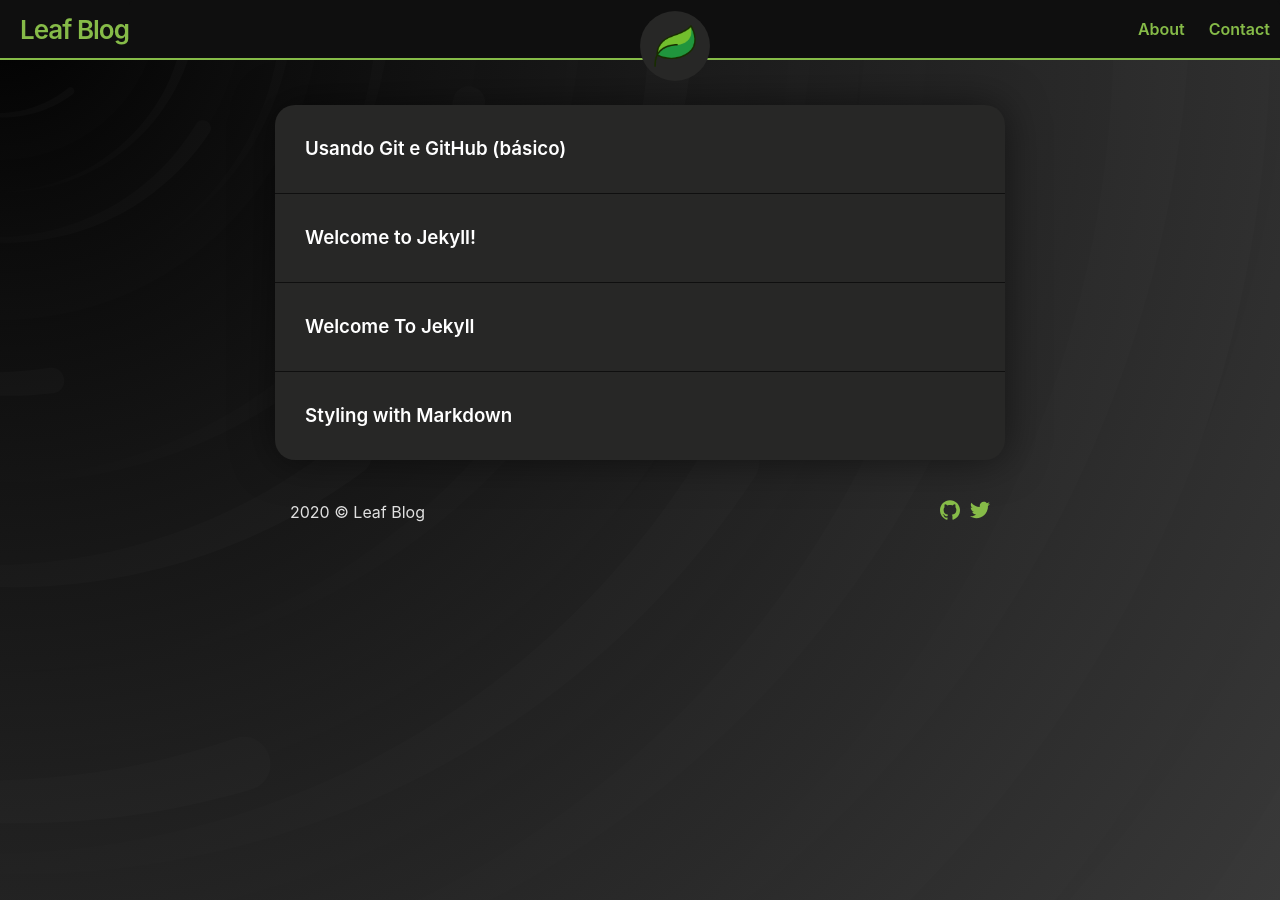
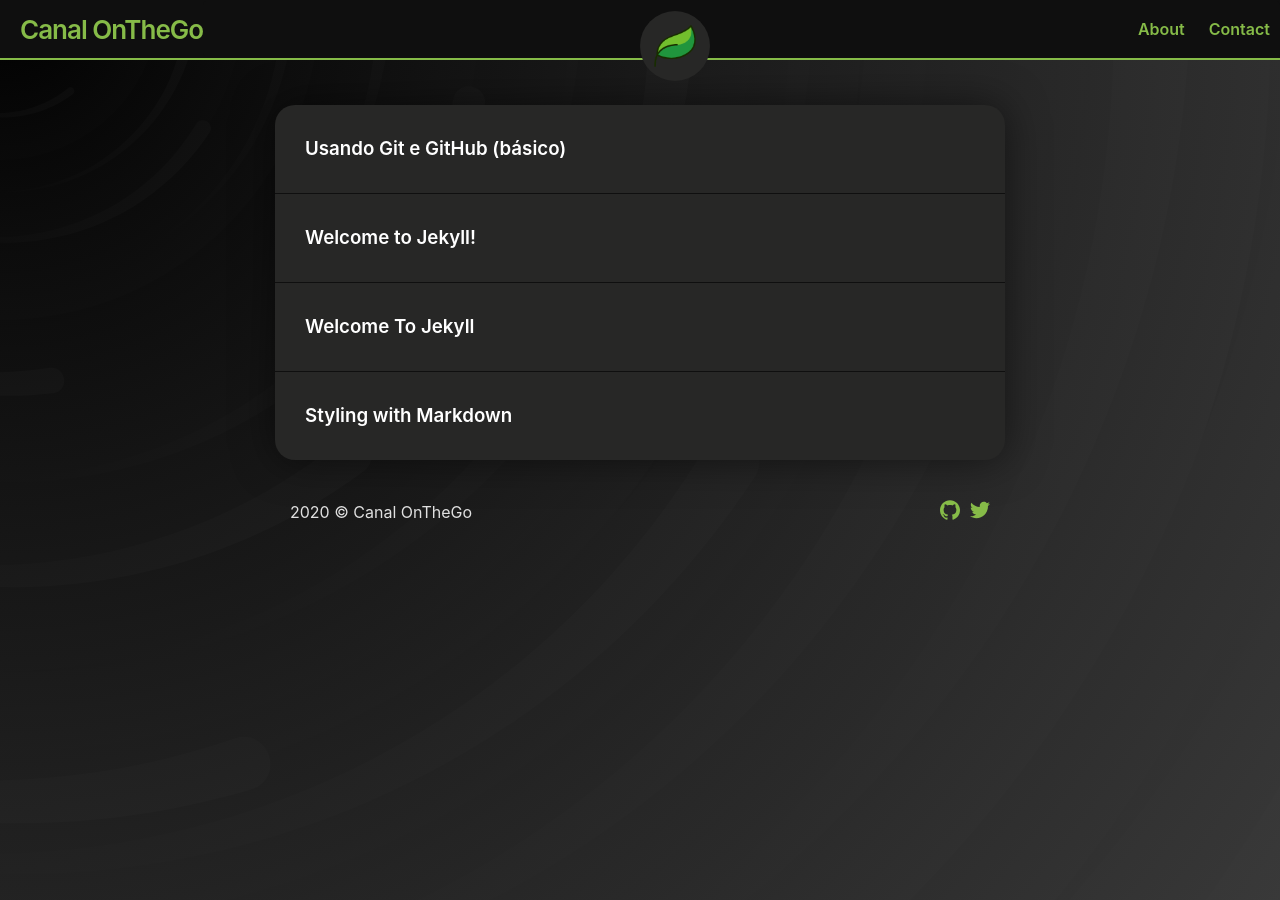
Before and after one commit to Teethew/teethew.github.io, a Jekyll site: the page built from index.md, in a window 1280 px wide. Built offline with Jekyll 4.4.1, drawn with Linux system fonts in a browser that asks for light colours; some of the changed lines change nothing that is shown.

Commit message:
Update _config.yml

```diff
--- a/_config.yml
+++ b/_config.yml
@@ -1,4 +1,4 @@
-title: Leaf Blog
+title: Canal OnTheGo
 iconURL: assets/default-icon.png
 theme: jekyll-theme-leaf
 
@@ -6,8 +6,8 @@
 permalink: :slug
 
 social:
-  twitter: _SupunKavinda
-  github: SupunKavinda
+  twitter: billiamw0nner
+  github: Teethew
 
 plugins:
  - jekyll-feed
```
